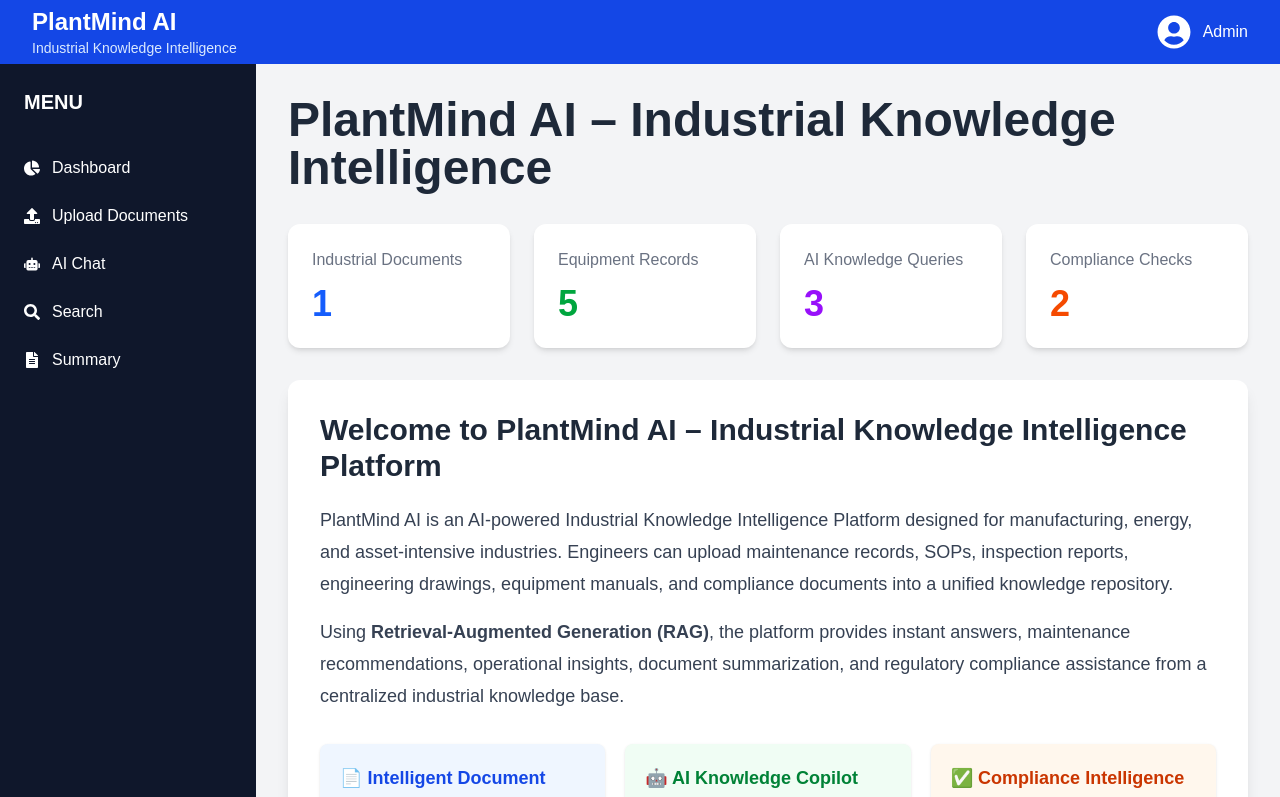
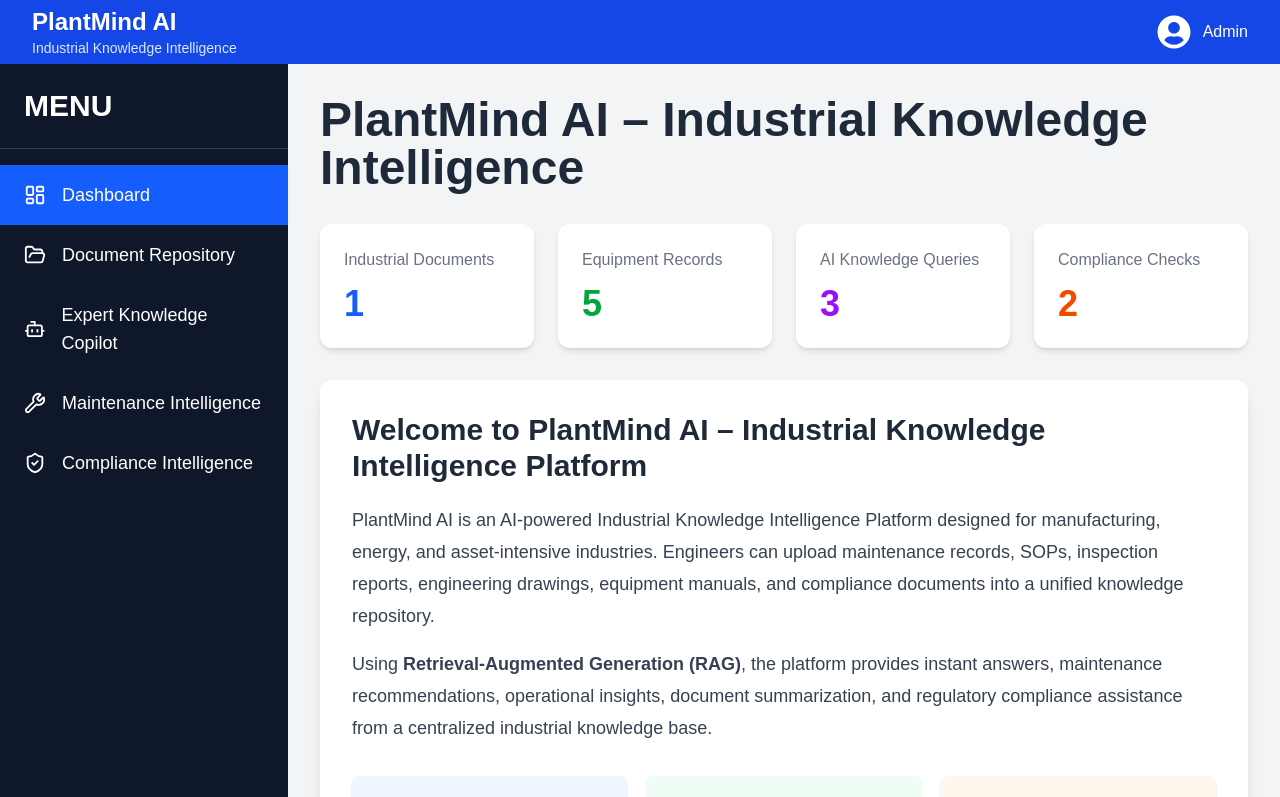
Before and after one commit to GadamsettyKeerthi/PlantMind-AI, a React app in the folder frontend/: page / in a window 1280 px wide. Shown: the top 797 px of the page. Built offline with nearby package versions, Linux system fonts and the light colour scheme; the HTML template or start-up script is replaced by a standard one.

Commit message:
Simplify Sidebar component with menu mapping
Refactor Sidebar component to use a menu array for rendering links and icons.

```diff
--- a/frontend/src/components/Sidebar.jsx
+++ b/frontend/src/components/Sidebar.jsx
@@ -1,75 +1,69 @@
+import { Link, useLocation } from "react-router-dom";
 import {
-  FaChartPie,
-  FaUpload,
-  FaRobot,
-  FaSearch,
-  FaFileAlt,
-} from "react-icons/fa";
-
-import { Link } from "react-router-dom";
+  LayoutDashboard,
+  FolderOpen,
+  Bot,
+  Wrench,
+  ShieldCheck,
+} from "lucide-react";
 
 function Sidebar() {
+  const location = useLocation();
+
+  const menus = [
+    {
+      name: "Dashboard",
+      icon: <LayoutDashboard size={22} />,
+      path: "/",
+    },
+    {
+      name: "Document Repository",
+      icon: <FolderOpen size={22} />,
+      path: "/upload",
+    },
+    {
+      name: "Expert Knowledge Copilot",
+      icon: <Bot size={22} />,
+      path: "/chat",
+    },
+    {
+      name: "Maintenance Intelligence",
+      icon: <Wrench size={22} />,
+      path: "/search",
+    },
+    {
+      name: "Compliance Intelligence",
+      icon: <ShieldCheck size={22} />,
+      path: "/summary",
+    },
+  ];
+
   return (
-    <div className="bg-slate-900 text-white w-64 min-h-screen p-6">
+    <div className="w-72 min-h-screen bg-slate-900 text-white">
 
-      <h2 className="text-xl font-bold mb-10">
+      <div className="text-3xl font-bold p-6 border-b border-slate-700">
         MENU
-      </h2>
+      </div>
 
-      <ul className="space-y-6">
+      <div className="mt-4">
 
-        <li>
+        {menus.map((menu) => (
           <Link
-            to="/"
-            className="flex items-center gap-3 hover:text-blue-400"
+            key={menu.name}
+            to={menu.path}
+            className={`flex items-center gap-4 px-6 py-4 text-lg transition duration-200
+              ${
+                location.pathname === menu.path
+                  ? "bg-blue-600"
+                  : "hover:bg-slate-800"
+              }`}
           >
-            <FaChartPie />
-            Dashboard
+            {menu.icon}
+            {menu.name}
           </Link>
-        </li>
+        ))}
 
-        <li>
-          <Link
-            to="/upload"
-            className="flex items-center gap-3 hover:text-blue-400"
-          >
-            <FaUpload />
-            Upload Documents
-          </Link>
-        </li>
-
-        <li>
-          <Link
-            to="/chat"
-            className="flex items-center gap-3 hover:text-blue-400"
-          >
-            <FaRobot />
-            AI Chat
-          </Link>
-        </li>
-
-        <li>
-          <Link
-            to="/search"
-            className="flex items-center gap-3 hover:text-blue-400"
-          >
-            <FaSearch />
-            Search
-          </Link>
-        </li>
-
-        <li>
-          <Link
-            to="/summary"
-            className="flex items-center gap-3 hover:text-blue-400"
-          >
-            <FaFileAlt />
-            Summary
-          </Link>
-        </li>
-
-      </ul>
-
+      </div>
     </div>
   );
 }
```
